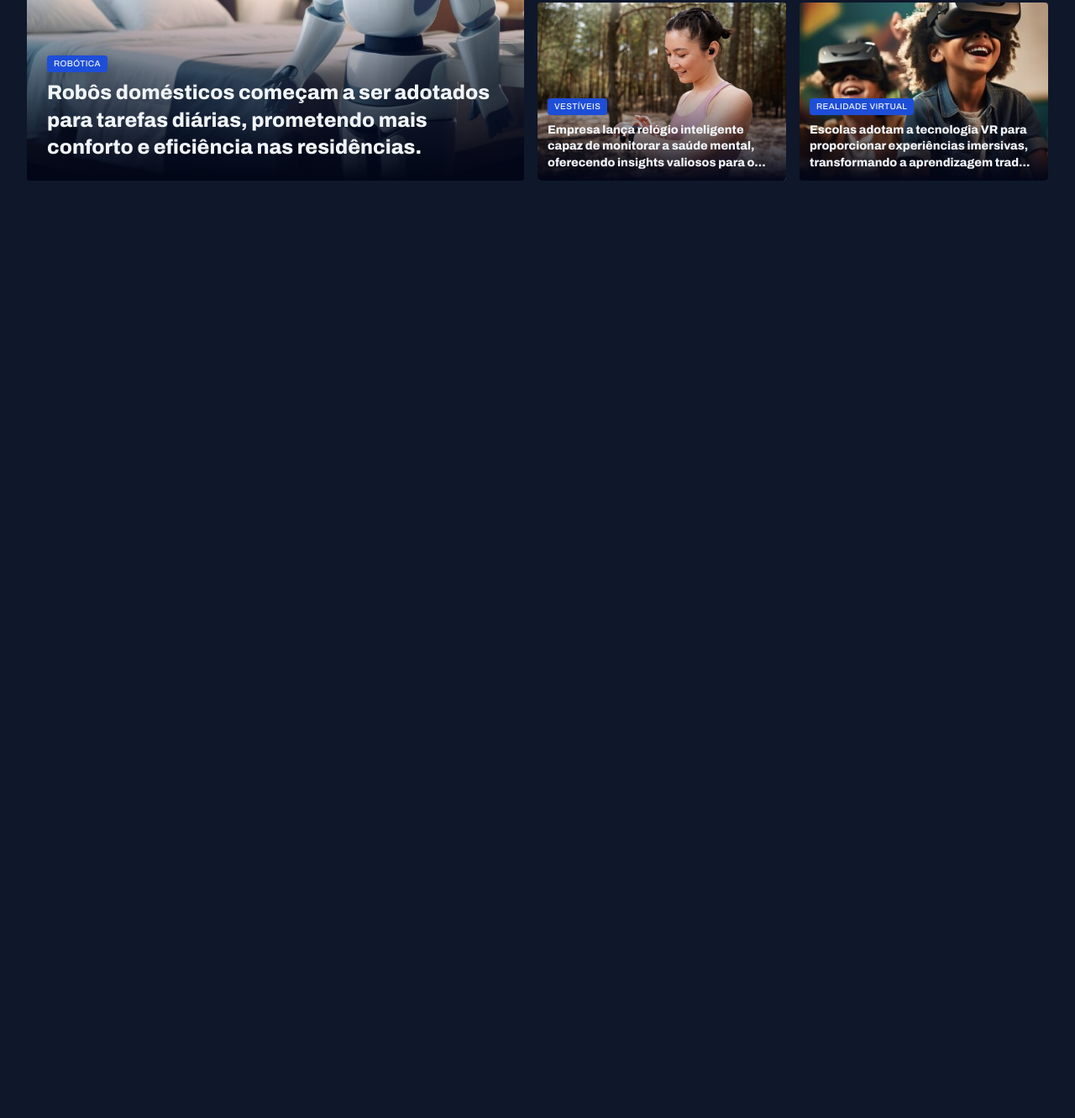
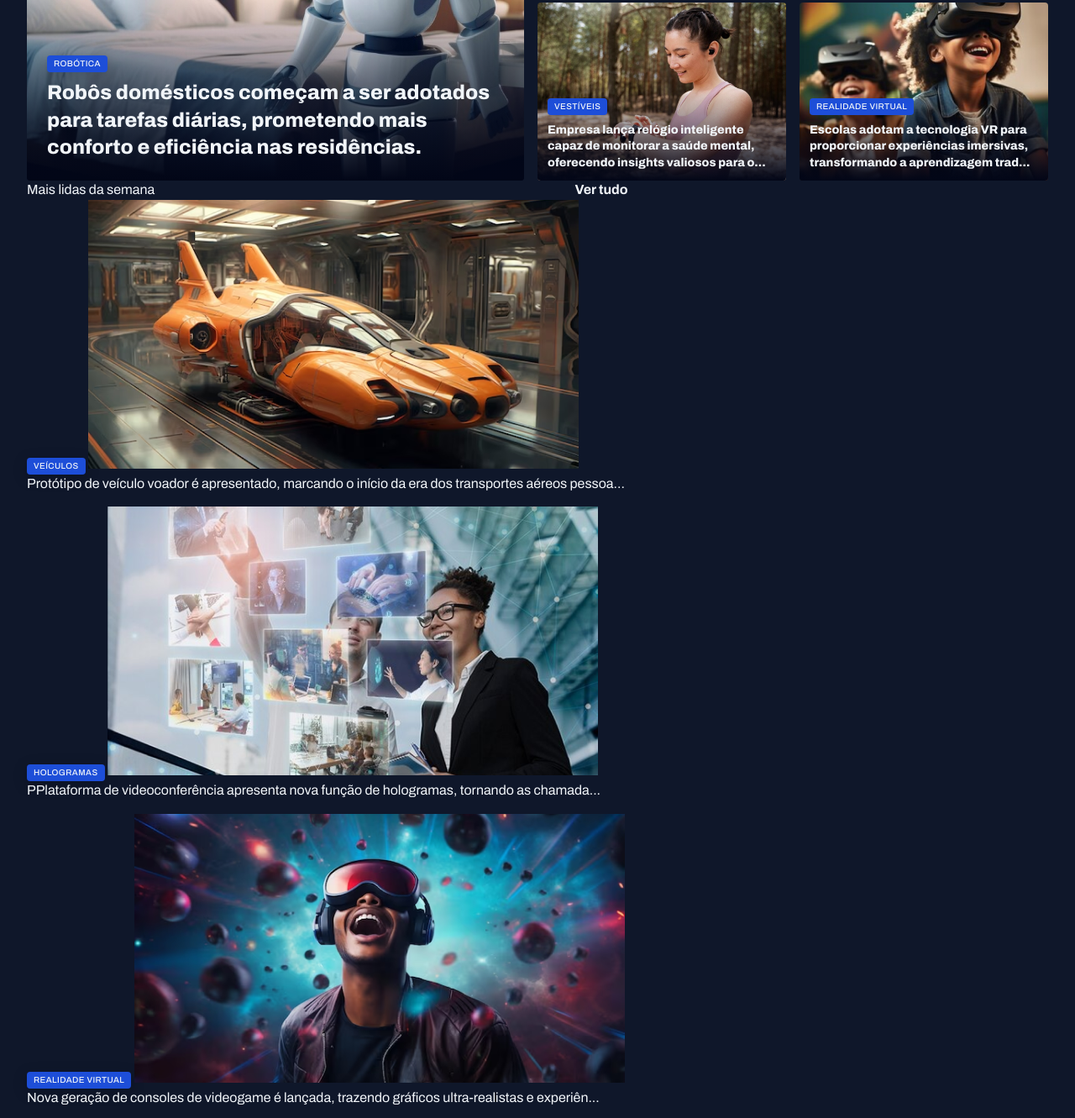
Before and after one commit to JoaoSazao/Tech-News, a plain HTML site: page index.html in a window 1280 px wide. Shown: the part 389-1720 px from the top of the page at 84% size. Before the commit the page ends 800 px from the top, so only its background shows below. Drawn offline with Linux system fonts and the light colour scheme.

Commit message:
Most read section structured

```diff
--- a/index.html
+++ b/index.html
@@ -104,6 +104,42 @@
           </figure>
         </div>
       </section>
+
+      <section id="weekly">
+        <header class="grid grid-flow-col">
+          <h3>Mais lidas da semana</h3>
+          <a href="#" class="grid grid-flow-col">
+            <strong>Ver tudo</strong>
+            <span></span>
+          </a>
+        </header>
+
+        <div class="grid gap-16">
+          <figure>
+            <span class="content-tag">Veículos</span>
+            <img src="/assets/images/Image 06.png" alt="Protótipo de veículo voador é apresentado, marcando o início da era dos transportes aéreos pessoais.">
+            <p>Protótipo de veículo voador é apresentado, marcando o início da era dos transportes aéreos pessoa...</p>
+          </figure>
+
+          <figure>
+            <span class="content-tag">Hologramas</span>
+            <img src="/assets/images/Image 07.png" alt="Protótipo de veículo voador é apresentado, marcando o início da era dos transportes aéreos pessoais.">
+            <p>PPlataforma de videoconferência apresenta nova função de hologramas, tornando as chamada...</p>
+          </figure>
+
+          <figure>
+            <span class="content-tag">Realidade Virtual</span>
+            <img src="/assets/images/Image 08.png" alt="Protótipo de veículo voador é apresentado, marcando o início da era dos transportes aéreos pessoais.">
+            <p>Nova geração de consoles de videogame é lançada, trazendo gráficos ultra-realistas e experiên...</p>
+          </figure>
+
+          <figure>
+            <span class="content-tag">Internet</span>
+            <img src="/assets/images/Image 09.png" alt="Protótipo de veículo voador é apresentado, marcando o início da era dos transportes aéreos pessoais.">
+            <p>Projeto busca oferecer internet de alta velocidade em áreas remotas através de satélites.</p>
+          </figure>
+        </div>
+      </section>
     </main>
   </body>
 </html>
```
